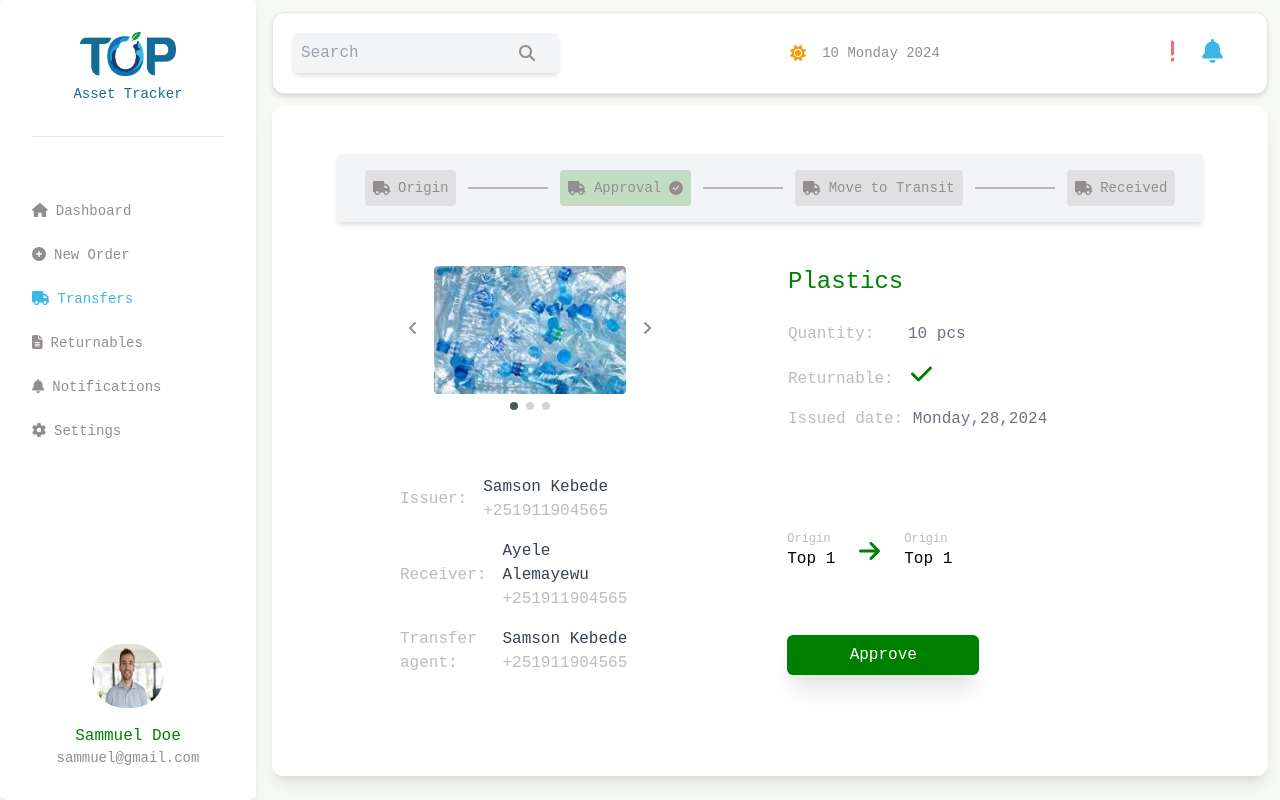
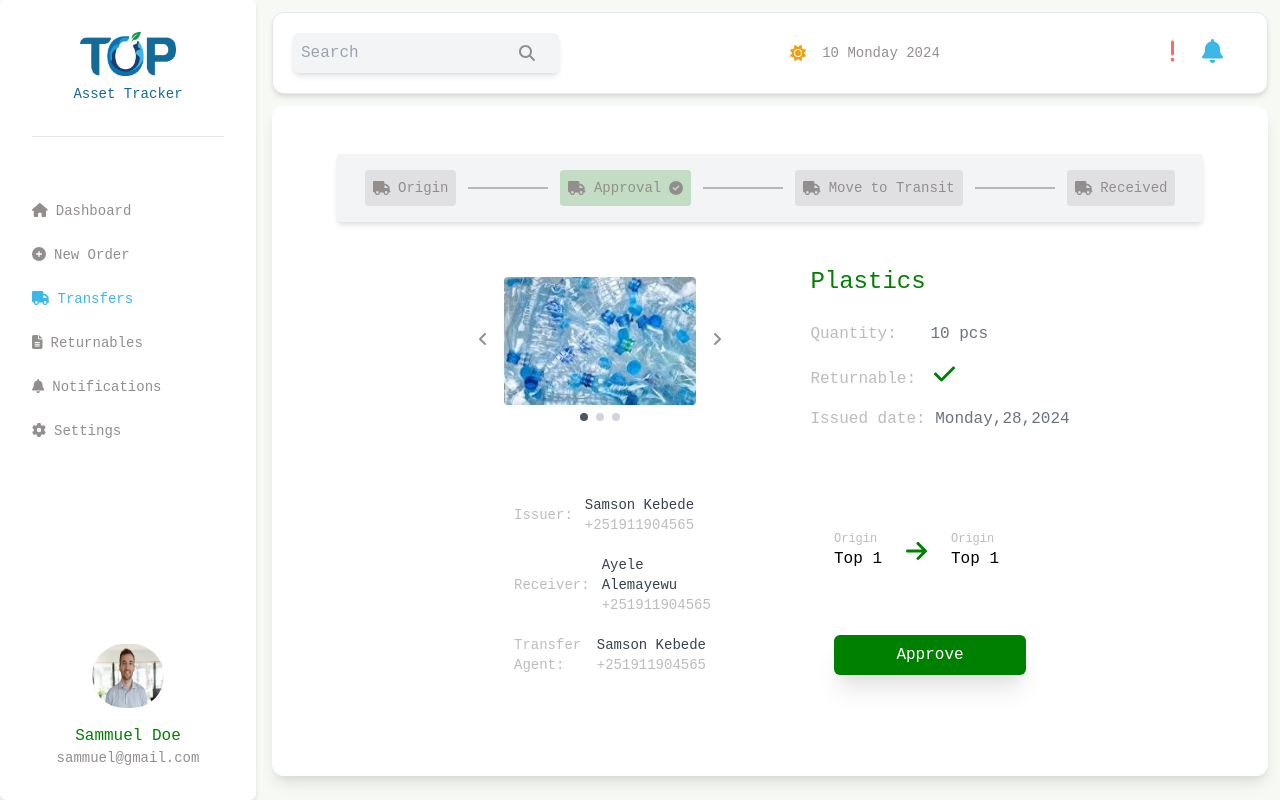
Before and after one commit to yetemegn-telaye/Top-Assset-Tracker, a React (Create React App) app: page /transfers/1 in a window 1280 px wide. Built offline with nearby package versions, Linux system fonts and the light colour scheme; the HTML template or start-up script is replaced by a standard one.

Commit message:
Update to center details

```diff
--- a/src/features/transfers/TransferDetail.tsx
+++ b/src/features/transfers/TransferDetail.tsx
@@ -12,13 +12,13 @@ const TransferDetail = () => {
     const id = useParams<{id: string}>().id;
     return (
             <Layout>
-            <div className="bg-background-paper rounded-xl shadow-lg h-full flex flex-col gap-3 items-center h-screen overflow-y-auto pt-12 pb-9">
+            <div className="bg-background-paper rounded-xl shadow-lg flex flex-col gap-3 items-center w-full h-screen overflow-y-auto pt-12 pb-9">
 
                 <StatusBarLine status={['Origin', 'Approval', 'Move to Transit', 'Received']}
                 currentStatus='Approval'
                 icons={[<FontAwesomeIcon icon={faTruck} />, <FontAwesomeIcon icon={faTruck} />, <FontAwesomeIcon icon={faTruck} />, <FontAwesomeIcon icon={faTruck}/>]} />
-
-                <div className="flex gap-32 w-full mt-8 ml-64">
+                <div className="flex flex-col w-full items-center gap-8 justify-center">
+                <div className="flex gap-20 items-center justify-center mt-8">
                     <Carousel images={[`${itemPic}`,'https://i.imghippo.com/files/s9tvT1717669071.jpg','https://i.imghippo.com/files/s9tvT1717669071.jpg']} />
                     <div className="flex flex-col gap-4">
                         <h2 className="text-2xl text-secondary">Plastics</h2>
@@ -30,31 +30,31 @@ const TransferDetail = () => {
                     </div>
                 </div>
 
-                <div className="flex gap-40 w-full mt-8 ml-64">
-                    <div className="flex flex-col gap-4 items-start">
-                        <div className="flex gap-4 items-center">
+                <div className="flex gap-32 mt-8 justify-center items-end">
+                    <div className="flex flex-col gap-5">
+                        <div className="flex gap-3 items-center text-sm w-48">
                         <p className=" text-accent-light">Issuer:</p>
                         <div className="flex flex-col">
                             <p className="text-gray-700">Samson Kebede</p>
                             <p className="text-accent-light hover:text-info">+251911904565</p>
                         </div>
                         </div>
-                        <div className="flex gap-4 items-center">
+                        <div className="flex gap-3 items-center text-sm w-48">
                         <p className=" text-accent-light">Receiver:</p>
                         <div className="flex flex-col">
                             <p className="text-gray-700">Ayele Alemayewu</p>
                             <p className="text-accent-light hover:text-info">+251911904565</p>
                         </div>
                         </div>
-                        <div className="flex gap-4 items-center">
-                        <p className=" text-accent-light">Transfer agent:</p>
+                        <div className="flex gap-1 items-center text-sm w-48">
+                        <p className="text-accent-light">Transfer Agent:</p>
                         <div className="flex flex-col">
                             <p className="text-gray-700">Samson Kebede</p>
                             <p className="text-accent-light hover:text-info">+251911904565</p>
                         </div>
                         </div>
                     </div>
-                    <div className="flex flex-col gap-16 items-start w-full justify-end">
+                    <div className="flex flex-col gap-16">
                     <div className="flex gap-6 items-center">
                         <div>
                             <p className="text-accent-light text-xs">Origin</p>
@@ -69,6 +69,7 @@ const TransferDetail = () => {
                     <button className="bg-secondary w-48 text-white px-4 py-2 rounded-md shadow-xl hover:bg-secondary-light">Approve</button>
                     </div>
                 </div>
+                </div>
             </div>
 
             </Layout>
```
